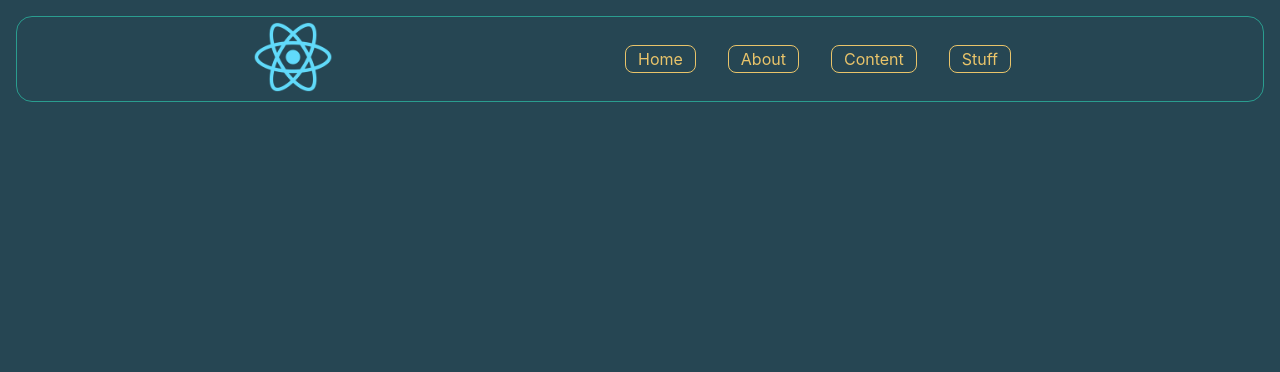
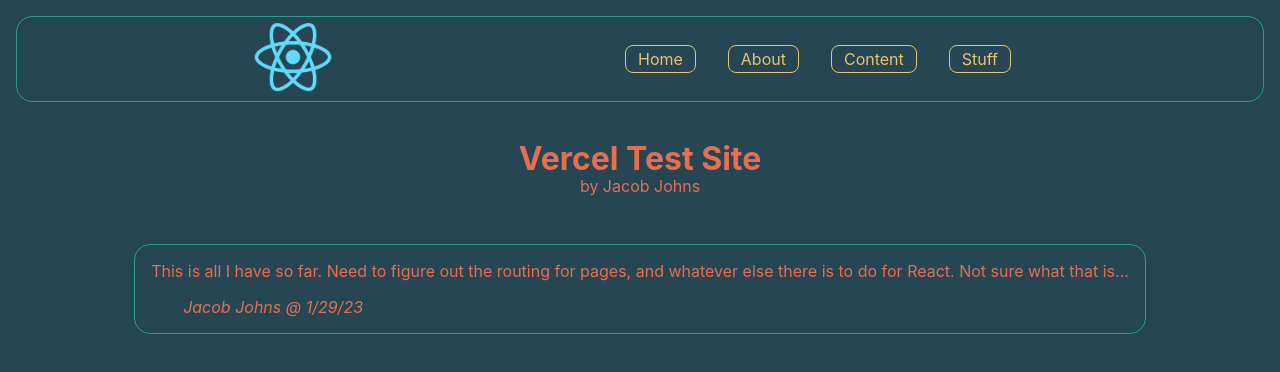
Before and after one commit to Leavii/React, a React (Create React App) app: page / in a window 1280 px wide. Shown: the top 372 px of the page. Built offline with nearby package versions, Linux system fonts and the light colour scheme.

Commit message:
main page

```diff
--- /dev/null
+++ b/src/components/Main.js
@@ -0,0 +1,20 @@
+import '../css/Main.css'
+
+function Main() {
+    return (
+        <div className="App-header">
+            <header>
+                <h1>Vercel Test Site</h1>
+                <p className="App-subtext">by Jacob Johns</p>
+            </header>
+            <article>
+                <p>
+                    This is all I have so far.  Need to figure out the routing for pages, and whatever else there is to do for React.  Not sure what that is...
+                </p>
+                <p className="App-signature">Jacob Johns @ 1/29/23</p>
+            </article>
+        </div>
+    );
+}
+
+export default Main;
--- /dev/null
+++ b/src/css/Main.css
@@ -0,0 +1,11 @@
+.App-header {
+    display: flex;
+    justify-content: center;
+    align-items: center;
+    flex-direction: column;
+}
+
+header > p {
+    text-align: center;
+    margin-top: -1.5em;
+}
--- a/src/css/index.css
+++ b/src/css/index.css
@@ -13,8 +13,12 @@ code {
     monospace;
 }
 
+h1 {
+  color: #E76F51;
+}
+
 p {
-  color: #2A9D8F;
+  color: #E76F51;
 }
 
 a {
@@ -23,5 +27,17 @@ a {
 }
 
 a:hover {
-  color: #F4A261;
+  color: #264653;
 }
+
+article {
+  border: 1px solid #2A9D8F;
+  border-radius: 1em;
+  margin: 2em;
+  padding: 0 1em 0 1em;
+}
+
+.App-signature {
+  font-style: italic;
+  padding-left: 2em;
+}
--- a/src/css/navbar.css
+++ b/src/css/navbar.css
@@ -22,8 +22,8 @@
 }
 
 .App-navbar > ul > li > a:hover {
-    background-color: #2A9D8F;
-    border: 1px solid #F4A261;
+    background-color: #E9C46A;
+    border: 1px solid #264653;
     transition: 1s;
 }
 
--- a/src/index.js
+++ b/src/index.js
@@ -3,12 +3,14 @@ import ReactDOM from 'react-dom/client';
 import './css/index.css';
 //import App from './App';
 import Navbar from './components/Navbar';
+import Main from './components/Main';
 import reportWebVitals from './reportWebVitals';
 
 const root = ReactDOM.createRoot(document.getElementById('root'));
 root.render(
   <React.StrictMode>
     <Navbar />
+    <Main />
   </React.StrictMode>
 );
 
```
